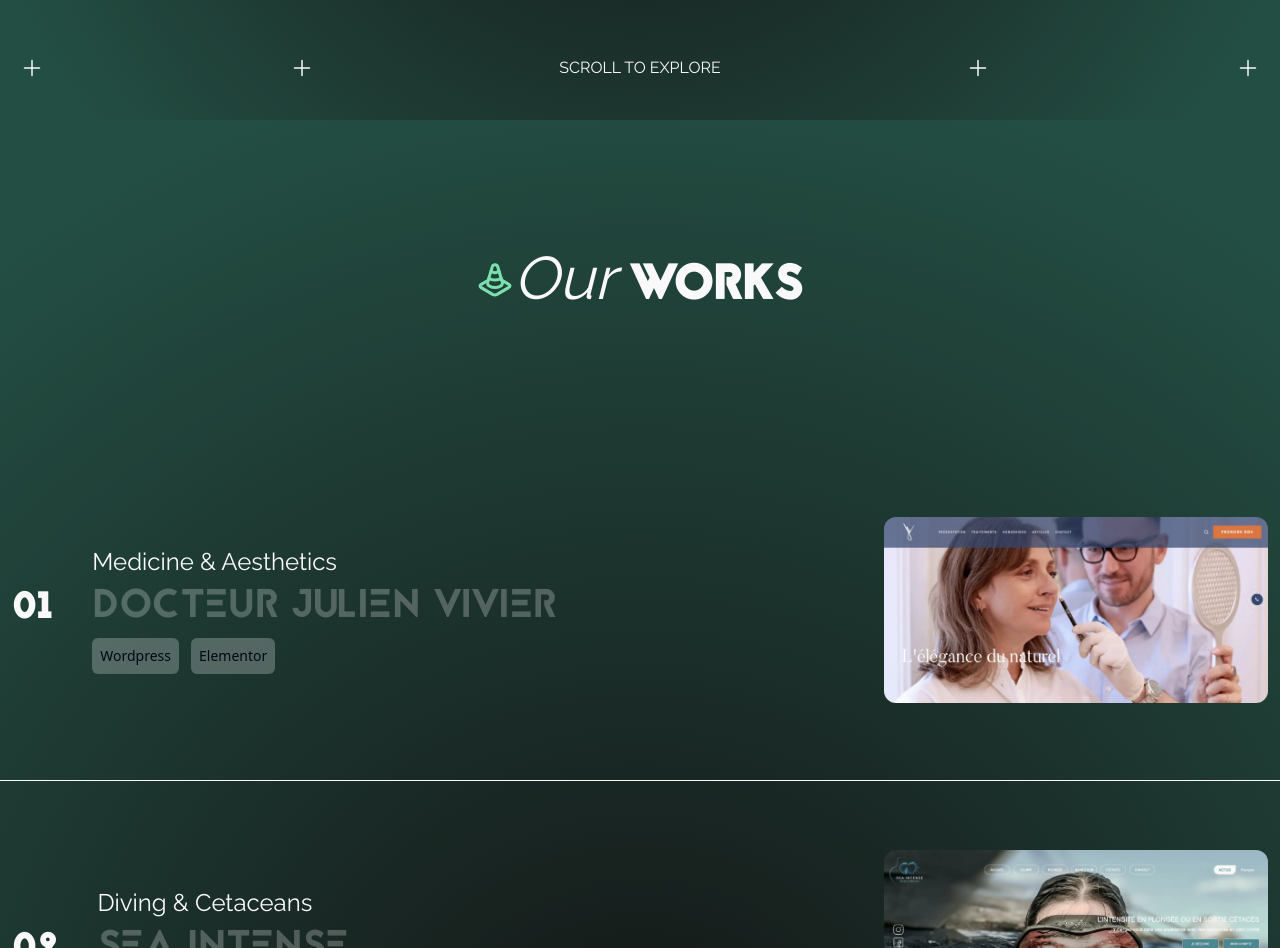
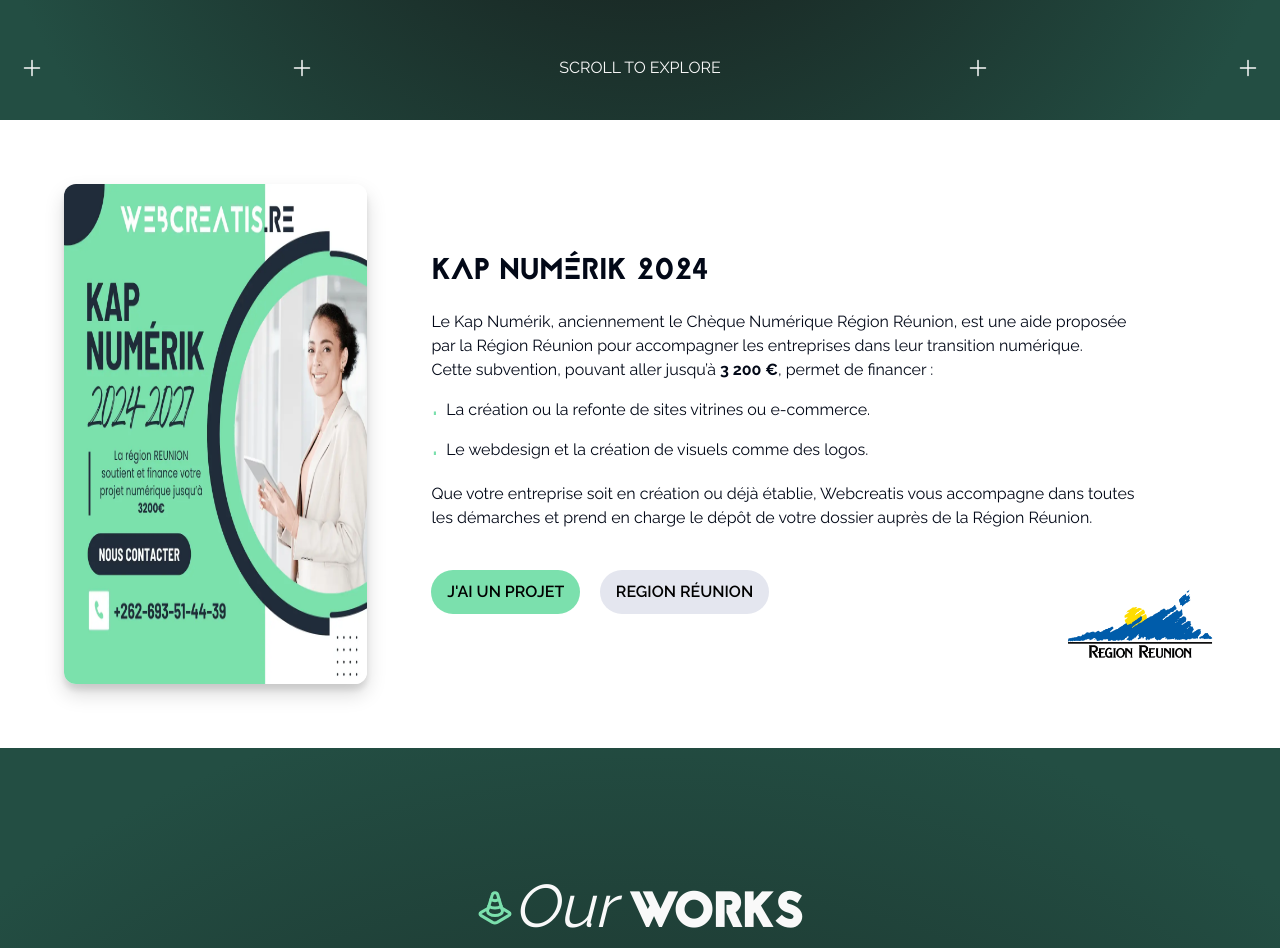
Before and after one commit to webcreatis/WC, a Next.js app: page / in a window 1280 px wide. Shown: the part 680-1628 px from the top of the page. Built offline with nearby package versions, Linux system fonts and the light colour scheme.

Commit message:
WEBCREATIS > create CTA Kap Numerik section

```diff
--- a/app/components/Header.tsx
+++ b/app/components/Header.tsx
@@ -16,8 +16,9 @@
             text="un projet ?"
             bg="bg-darkWhite"
             color="text-black"
+            link=""
           ></Button>
-          <Button text="Menu" bg="bg-darkWhite" color="text-black">
+          <Button text="Menu" bg="bg-darkWhite" color="text-black" link="">
             <div className="dots flex items-center relative w-[1.15em] h-[1.15em] text-black gap-1">
               <span className="inline-block w-[.3125em] h-[.3125em] rounded-[100%] bg-black"></span>
               <span className="inline-block w-[.3125em] h-[.3125em] rounded-[100%] bg-black"></span>
--- /dev/null
+++ b/app/components/KapNumerikCTA.tsx
@@ -0,0 +1,68 @@
+import Image from "next/image";
+import kapNumerikPics from "../assets/images/KAP-NUMERIK-2024-webcreatis.webp";
+import logoRegionReunion from "../assets/images/region-reunion-logo.webp";
+import Button from "../ui/Button";
+
+export default function KapNumerikCTA() {
+  // Année en cours
+  const currentYear = new Date().getFullYear();
+
+  return (
+    <section className="w-full flex justify-center items-center p-16 relative">
+      <div className="absolute bottom-5 right-10">
+        <Image
+          src={logoRegionReunion}
+          alt="Logo de la région Réunion"
+          className="w-[200px] h-[200px]"
+        />
+      </div>
+      <div className="w-[50%] h-[500px] shadow-[0_10px_20px_rgba(0,0,0,0.15),_0_6px_6px_rgba(0,0,0,0.1)] rounded-xl">
+        <Image
+          src={kapNumerikPics}
+          alt="Publicité pour le kap Numerik à la réunion"
+          className="w-[100%] h-[100%] rounded-xl"
+        />
+      </div>
+      <div className="flex flex-col flex-grow p-16">
+        <h2 className="font-jaapokki uppercase text-3xl pb-5">
+          Kap Numérik {currentYear}
+        </h2>
+        <p className="font-raleway">
+          Le Kap Numérik, anciennement le Chèque Numérique Région Réunion, est
+          une aide proposée par la Région Réunion pour accompagner les
+          entreprises dans leur transition numérique.
+          <br />
+          Cette subvention, pouvant aller jusqu’à <b>3 200 €</b>, permet de
+          financer :
+        </p>
+        <ul className="flex flex-col font-raleway">
+          <li className="before:content-['.'] before:text-green before:text-4xl before:pr-2">
+            La création ou la refonte de sites vitrines ou e-commerce.
+          </li>
+          <li className="before:content-['.'] before:text-green before:text-4xl before:pr-2">
+            Le webdesign et la création de visuels comme des logos.
+          </li>
+        </ul>
+        <p className="pt-5 pb-10 font-raleway">
+          Que votre entreprise soit en création ou déjà établie, Webcreatis vous
+          accompagne dans toutes les démarches et prend en charge le dépôt de
+          votre dossier auprès de la Région Réunion.
+        </p>
+        <div className="flex justify-start items-center gap-5">
+          <Button
+            text="J'ai un projet"
+            bg="bg-green"
+            color="text-black"
+            link=""
+          />
+          <Button
+            text="Region Réunion"
+            bg="bg-darkWhite"
+            color="text-black"
+            link="https://regionreunion.com/aides-services/article/le-kap-numerik-version-2023-programme-europeen-feder-2021-2027"
+          />
+        </div>
+      </div>
+    </section>
+  );
+}
--- a/app/page.tsx
+++ b/app/page.tsx
@@ -2,6 +2,7 @@
 import CustomerSection from "./components/CustomerSection";
 import Header from "./components/Header";
 import HeroSection from "./components/HeroSection";
+import KapNumerikCTA from "./components/KapNumerikCTA";
 import ServicesSection from "./components/ServicesSection";
 import WorksSection from "./components/WorkSection";
 import CanvasTrail from "./ui/Cursor";
@@ -14,6 +15,7 @@
       <Header />
       <main>
         <HeroSection />
+        <KapNumerikCTA />
         <WorksSection />
         <ServicesSection />
         <AboutSection />
--- a/app/ui/Button.tsx
+++ b/app/ui/Button.tsx
@@ -7,9 +7,16 @@
   bg: string;
   color: string;
   children?: JSX.Element;
+  link: string;
 };
 
-export default function Button({ text, bg, color, children }: ButtonProps) {
+export default function Button({
+  text,
+  bg,
+  color,
+  children,
+  link,
+}: ButtonProps) {
   // refs
   const childrenRef = useRef<HTMLDivElement | null>(null);
 
@@ -42,6 +49,7 @@
   return (
     <>
       <button
+        onClick={() => (location.href = link)}
         className={
           "flex justify-center items-center text-[.875em] uppercase h-[3.2em] cursor-pointer p-[1.125em] rounded-[6.25em] " +
           bg
```
Also changed, not shown: app/assets/images/region-reunion-logo.webp (added).
